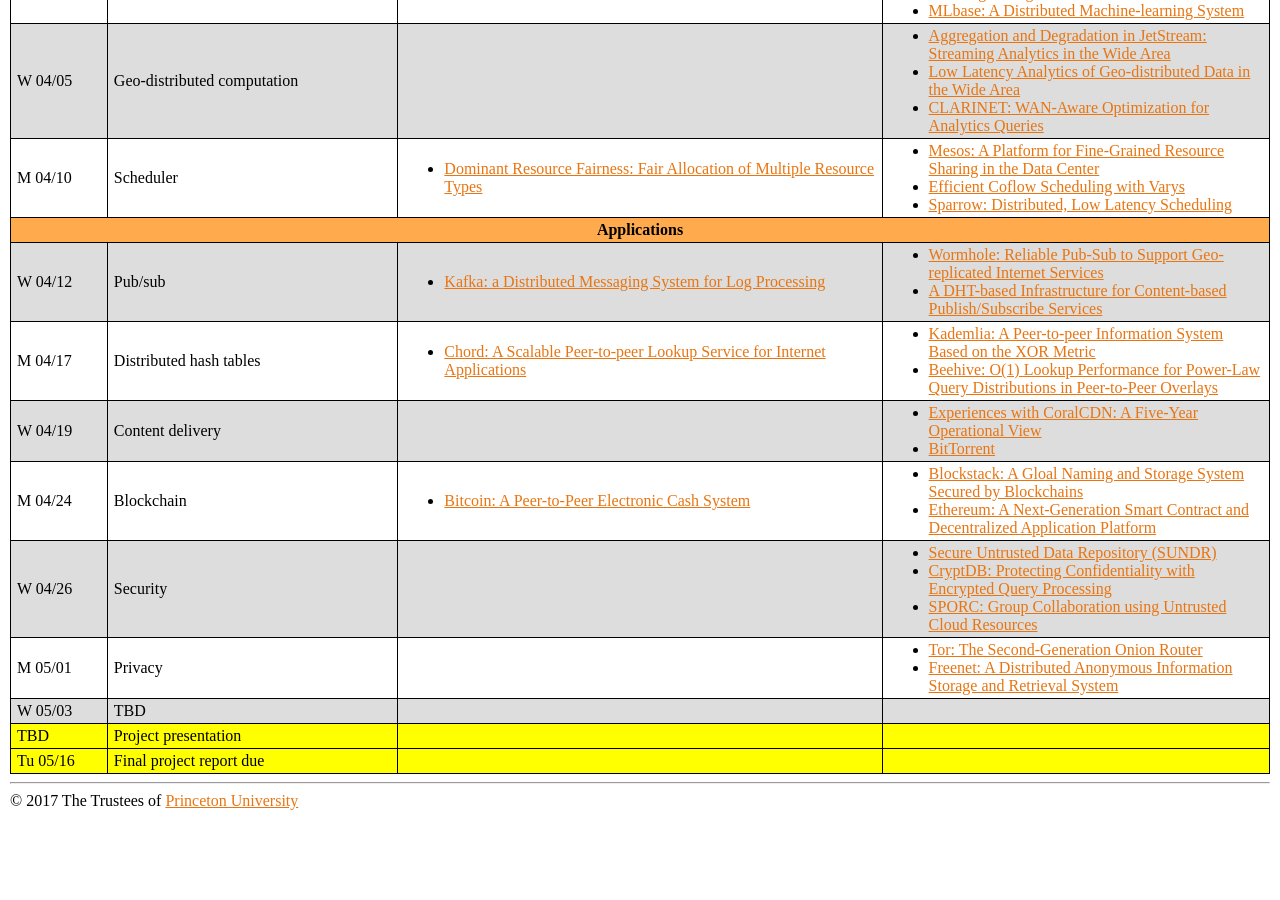
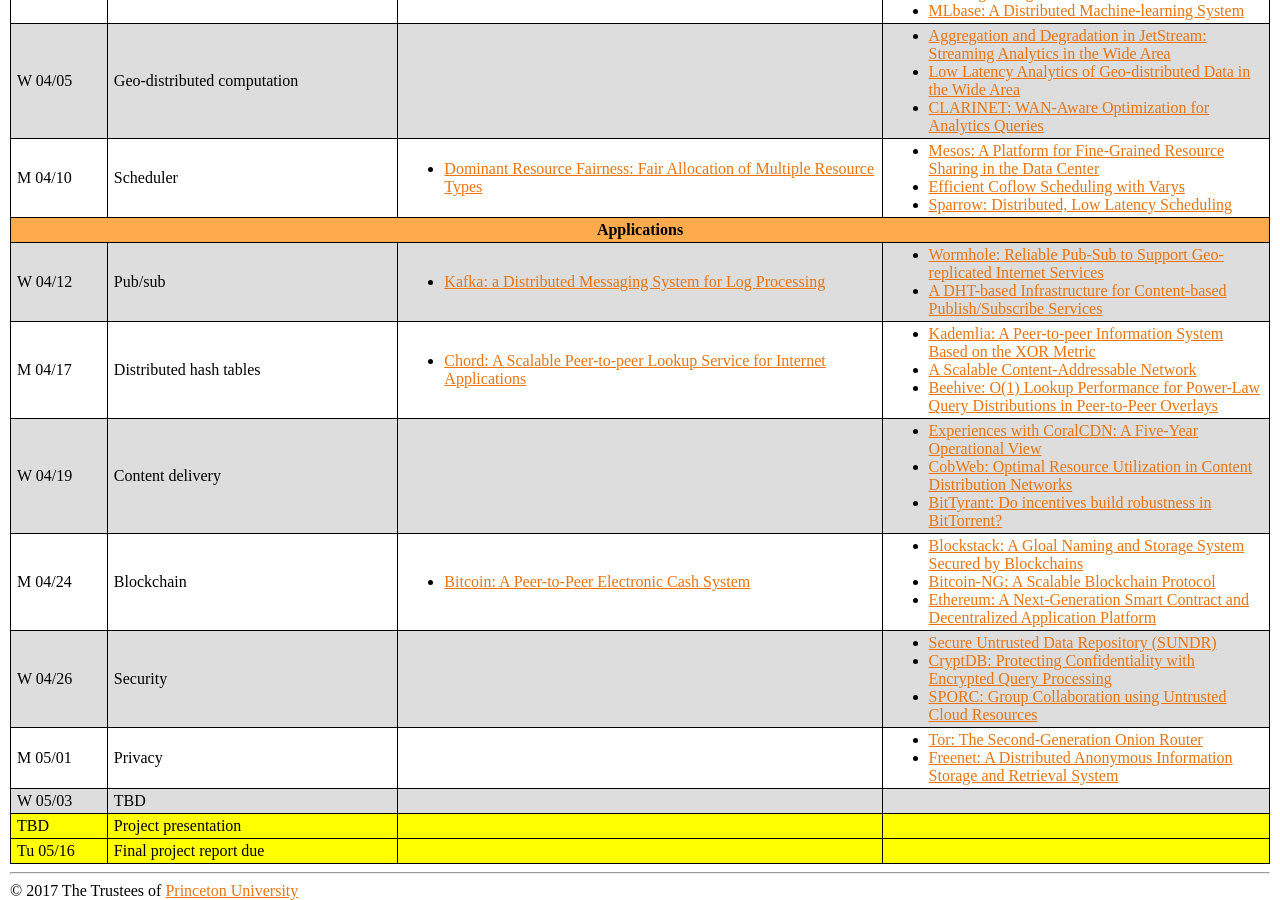
Before and after one commit to COS518/cos518.github.io, a Jekyll site: the page built from syllabus.md, in a window 1280 px wide and 900 px high, scrolled down 1981 px. Built offline with Jekyll 4.4.1, drawn with Linux system fonts in a browser that asks for light colours; our own code applies the rules of GitHub Pages for plain Markdown files; before the commit the page ends 2791 px from its top, so only the background shows below that.

Commit message:
Updated some links

```diff
--- a/_data/syllabus.yml
+++ b/_data/syllabus.yml
@@ -247,16 +247,20 @@
       signups:
         - name: Kademlia&#58; A Peer-to-peer Information System Based on the XOR Metric
           link: https://pdos.csail.mit.edu/~petar/papers/maymounkov-kademlia-lncs.pdf
+        - name: A Scalable Content-Addressable Network
+          link: https://www.cs.utexas.edu/~browne/CS395Tf2002/Papers/Can-p161-ratnasamy.pdf
         - name: Beehive&#58; O(1) Lookup Performance for Power-Law Query Distributions in Peer-to-Peer Overlays
-          link: http://www.cs.cornell.edu/People/egs/beehive/beehive-nsdi04/
+          link: https://www.cs.cornell.edu/people/egs/papers/beehive.pdf
       type: lecture
     - date: W 04/19
       topic: Content delivery
       signups:
         - name: Experiences with CoralCDN&#58; A Five-Year Operational View
           link: https://www.coralcdn.org/docs/coral-nsdi10.pdf
-        - name: BitTorrent
-          link: http://web.cs.ucla.edu/classes/cs217/05BitTorrent.pdf
+        - name: CobWeb&#58; Optimal Resource Utilization in Content Distribution Networks
+          link: https://www.cs.cornell.edu/people/egs/papers/cobweb.pdf
+        - name: BitTyrant&#58; Do incentives build robustness in BitTorrent?
+          link: http://www.cs.washington.edu/homes/piatek/papers/BitTyrant.pdf
       type: lecture
     - date: M 04/24
       topic: Blockchain
@@ -266,6 +270,8 @@
       signups:
         - name: Blockstack&#58; A Gloal Naming and Storage System Secured by Blockchains
           link: http://www.cs.princeton.edu/~mfreed/docs/blockstack-atc16.pdf
+        - name: Bitcoin-NG&#58; A Scalable Blockchain Protocol
+          link: https://arxiv.org/abs/1510.02037
         - name: Ethereum&#58; A Next-Generation Smart Contract and Decentralized Application Platform
           link: https://github.com/ethereum/wiki/wiki/White-Paper
       type: lecture
```
